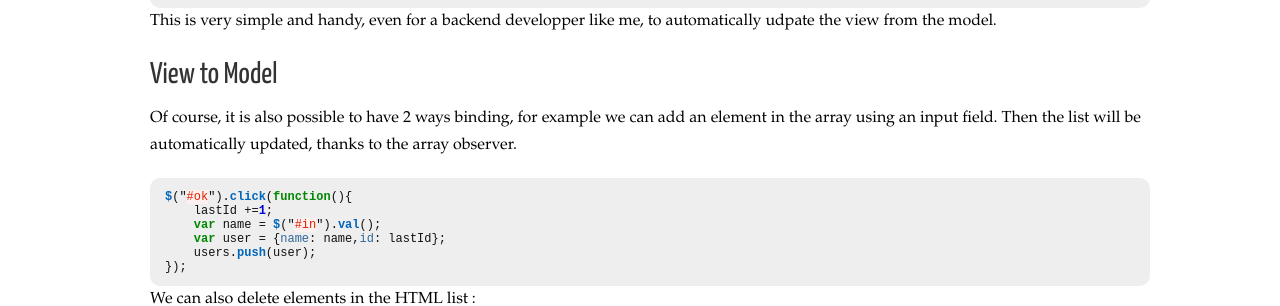
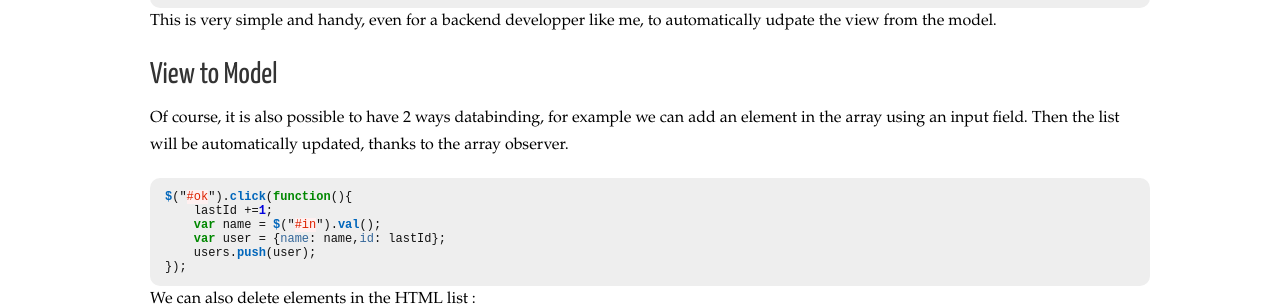
Before and after one commit to loicdescotte/loicdescotte.github.io, a Jekyll site: the page built from _posts/2014-11-26-es7-object-observe.md, in a window 1280 px wide. Shown: the part 524-830 px from the top of the page. Built offline with Jekyll 4.4.1, drawn with Linux system fonts in a browser that asks for light colours; nearby versions of some CDN libraries; Markdown is read by kramdown in place of the engine named in the settings; comment, search, counter and statistics services are not loaded.

Commit message:
Update 2014-11-26-es7-object-observe.md

```diff
--- a/_posts/2014-11-26-es7-object-observe.md
+++ b/_posts/2014-11-26-es7-object-observe.md
@@ -5,6 +5,7 @@ tags:
  - ES7
  - JavaScript
  - Object.observe
+ - 2 ways databinding
 ---
 
 I'm really not a JavaScript expert but today I wanted to try the new Object.observe API that will be part of ECMAScript 7 and that is already supported in Chrome.
@@ -36,7 +37,7 @@ This is very simple and handy, even for a backend developper like me, to automat
 
 ## View to Model
 
-Of course, it is also possible to have 2 ways binding, for example we can add an element in the array using an input field. Then the list will be automatically updated, thanks to the array observer.
+Of course, it is also possible to have 2 ways databinding, for example we can add an element in the array using an input field. Then the list will be automatically updated, thanks to the array observer.
 
 {% highlight javascript %}
 $("#ok").click(function(){
```
